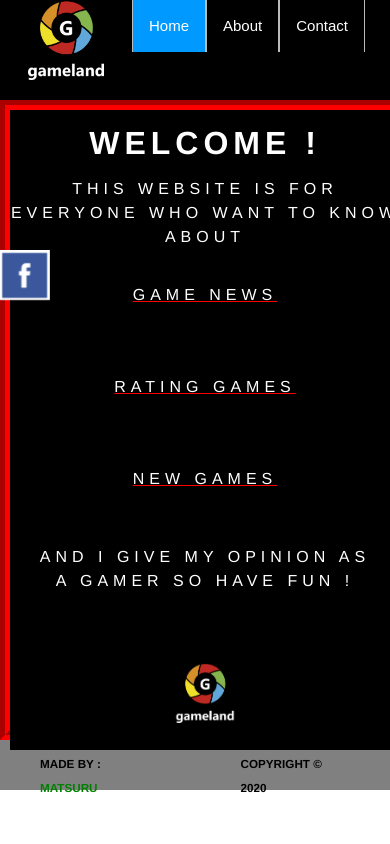
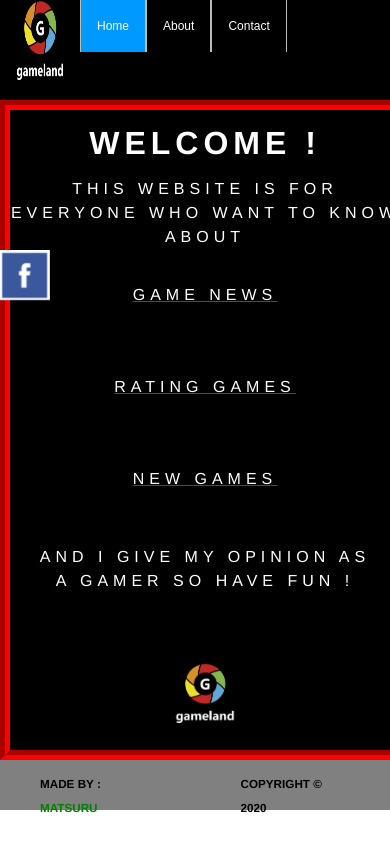
Before and after one commit to matsuru0/gameland, a plain HTML site: page index.html in a window 390 px wide. Drawn offline with Linux system fonts and the light colour scheme.

Commit message:
style.css

```diff
--- a/style.css
+++ b/style.css
@@ -149,14 +149,19 @@ li a:hover:not(.active){
 
 /* ###Responsive website###*/
 
-@media screen and (max-width: 800px) {
+@media screen and (max-width: 620px) {
   #header{
-  	font-size: 15px;
+
+  	font-size: 12px;
+  }
+  #header img{
+  	width: 80px;
+  	padding: 0;
   }
   #content{
   	width: 100%;
   	float:left;
-  	height: 620px;
+  	height: auto;
   }
   #footer {
   	font-size:10px;
```
